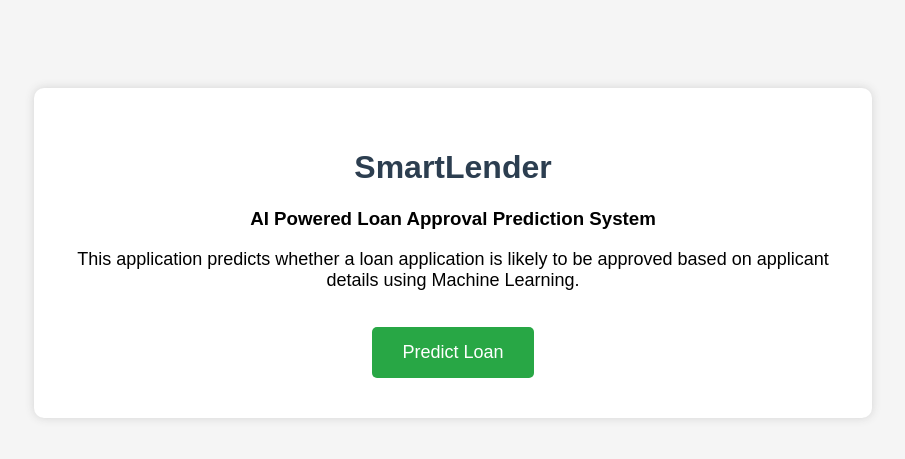
After one commit to Abhinay9346/skillwallet-project-smartlender, a Flask app: template SmartLender/Flask/templates/home.html in a window 1280 px wide. The commit adds this page. Shown: the top 459 px of the page, without its empty margins (187-1092 px from the left). Run offline with Flask 3, Linux system fonts and the light colour scheme; the template is opened without the code that fills it, so the values that code supplies are empty; parts of the project's set-up code (start-up, migrations or seed data) failed here and were passed over.

Commit message:
Complete Epic 5: Build Flask application with loan prediction interface and model integration

```diff
--- a/SmartLender/Flask/app.py
+++ b/SmartLender/Flask/app.py
@@ -1 +1,69 @@
-# Flask application placeholder
+from flask import Flask, render_template, request
+import pickle
+import numpy as np
+
+app = Flask(__name__)
+
+# Load model and scaler
+model = pickle.load(open("rdf.pkl", "rb"))
+scaler = pickle.load(open("scale1.pkl", "rb"))
+
+
+@app.route("/")
+def home():
+    return render_template("home.html")
+
+
+@app.route("/predict")
+def predict():
+    return render_template("predict.html")
+
+
+@app.route("/submit", methods=["POST"])
+def submit():
+
+    gender = int(request.form["Gender"])
+    married = int(request.form["Married"])
+    dependents = int(request.form["Dependents"])
+    education = int(request.form["Education"])
+    self_employed = int(request.form["Self_Employed"])
+    applicant_income = float(request.form["ApplicantIncome"])
+    coapplicant_income = float(request.form["CoapplicantIncome"])
+    loan_amount = float(request.form["LoanAmount"])
+    loan_amount_term = float(request.form["Loan_Amount_Term"])
+    credit_history = int(request.form["Credit_History"])
+    property_area = int(request.form["Property_Area"])
+
+    data = np.array([[
+
+        gender,
+        married,
+        dependents,
+        education,
+        self_employed,
+        applicant_income,
+        coapplicant_income,
+        loan_amount,
+        loan_amount_term,
+        credit_history,
+        property_area
+
+    ]])
+
+    data = scaler.transform(data)
+
+    prediction = model.predict(data)
+
+    if prediction[0] == 1:
+        result = "Loan Approved ✅"
+    else:
+        result = "Loan Rejected ❌"
+
+    return render_template(
+        "submit.html",
+        prediction=result
+    )
+
+
+if __name__ == "__main__":
+    app.run(debug=True)
--- /dev/null
+++ b/SmartLender/Flask/templates/home.html
@@ -0,0 +1,73 @@
+<!DOCTYPE html>
+<html>
+<head>
+    <title>SmartLender</title>
+    <style>
+        body{
+            font-family:Arial;
+            background:#f5f5f5;
+            text-align:center;
+            padding-top:80px;
+        }
+
+        .container{
+            width:60%;
+            margin:auto;
+            background:white;
+            padding:40px;
+            border-radius:10px;
+            box-shadow:0px 0px 10px lightgray;
+        }
+
+        h1{
+            color:#2c3e50;
+        }
+
+        p{
+            font-size:18px;
+        }
+
+        a{
+            text-decoration:none;
+        }
+
+        button{
+            background:#28a745;
+            color:white;
+            border:none;
+            padding:15px 30px;
+            font-size:18px;
+            border-radius:5px;
+            cursor:pointer;
+        }
+
+        button:hover{
+            background:#218838;
+        }
+
+    </style>
+</head>
+
+<body>
+
+<div class="container">
+
+<h1>SmartLender</h1>
+
+<h3>AI Powered Loan Approval Prediction System</h3>
+
+<p>
+This application predicts whether a loan application is likely to be
+approved based on applicant details using Machine Learning.
+</p>
+
+<br>
+
+<a href="/predict">
+<button>Predict Loan</button>
+</a>
+
+</div>
+
+</body>
+</html>
--- a/SmartLender/Flask/templates/index.html
+++ /dev/null
@@ -1,2 +0,0 @@
-<!DOCTYPE html>
-<html><head><title>SmartLender</title></head><body><h1>SmartLender</h1></body></html>
--- a/SmartLender/Flask/templates/result.html
+++ /dev/null
@@ -1,2 +0,0 @@
-<!DOCTYPE html>
-<html><head><title>Result</title></head><body><h2>Result Page</h2></body></html>
```
Also changed, not shown: SmartLender/Flask/templates/predict.html (+117 -1 lines), SmartLender/Flask/templates/submit.html (added, +80 -0 lines).
